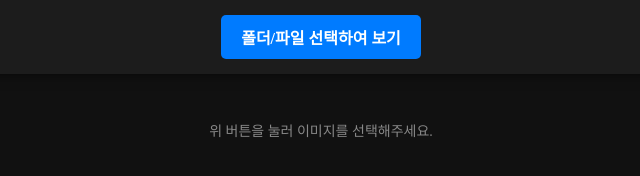
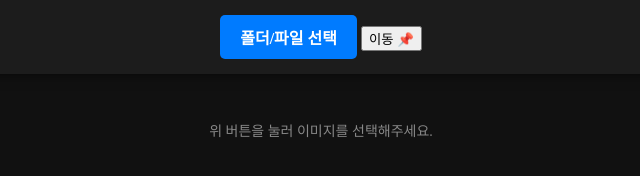
Before and after one commit to Ma1nTurret/viewer2, a plain HTML site: page index.html in a window 1280 px wide. Shown: the whole page, without its empty margins (319-959 px from the left). Drawn offline with Linux system fonts and the light colour scheme.

Commit message:
Update index.html

```diff
--- a/index.html
+++ b/index.html
@@ -7,12 +7,12 @@
     <link rel="stylesheet" href="style.css">
 </head>
 <body>
-    <!-- 상단 고정 UI: 파일 선택 버튼 -->
+    <!-- 상단 고정 UI -->
     <div id="ui-container">
-        <!-- accept="image/*"로 jpg, png, webp 등 모든 이미지 허용 -->
-        <!-- multiple 속성으로 한 번에 수백~수천 장 선택 가능 -->
-        <label for="file-input" class="file-btn">폴더/파일 선택하여 보기</label>
+        <label for="file-input" class="file-btn">폴더/파일 선택</label>
         <input type="file" id="file-input" multiple accept="image/*">
+        <!-- 새로 추가된 이동 버튼 -->
+        <button id="jump-btn">이동 📌</button>
     </div>
 
     <!-- 이미지가 이어붙여질 영역 -->
```
